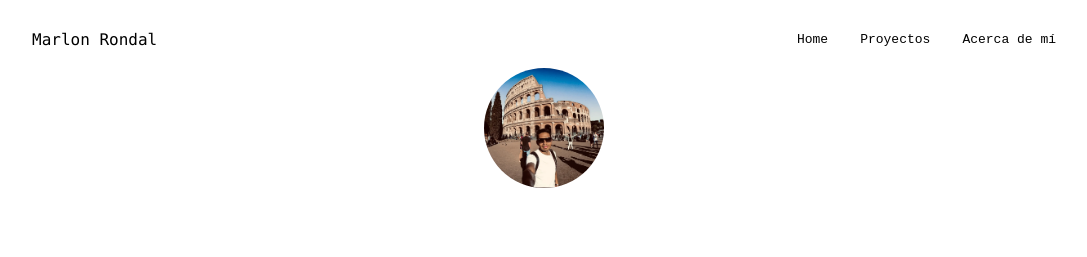
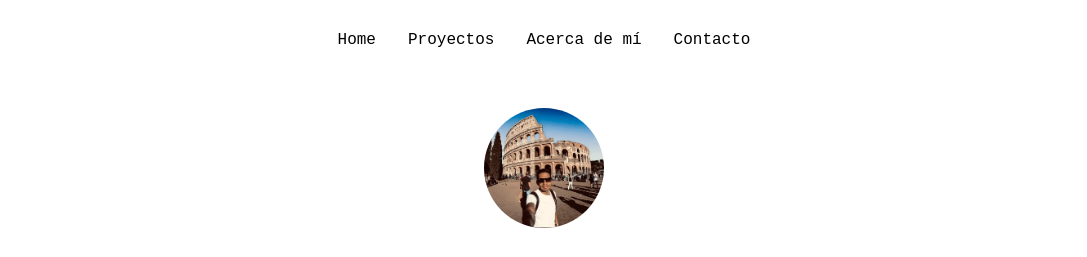
Before and after one commit to marlonrondal/Marlon-Rondal-portfolio, an Astro site: page / in a window 1280 px wide. Shown: the top 257 px of the page, without its empty margins (96-1183 px from the left). Built offline with nearby package versions, Linux system fonts and the light colour scheme; Astro itself is replaced by a stand-in of ours.

Commit message:
cambios en css header ocultar menu hamburguesa en dispositivos moviles

```diff
--- a/src/components/About.astro
+++ b/src/components/About.astro
@@ -16,14 +16,14 @@ import '../styles/about.css';
       <div class="about-containers">
         <!-- Artículo de experiencia -->
         <article class="details-container">
-          <img src="./public/experience.png" alt="Experience icon" class="icon">
+          <img src="../experience.png" alt="Experience icon" class="icon">
           <h3>Experiencia</h3>
           <p>1 año como Desarrollador Front-end</p>
         </article>
 
         <!-- Artículo de educación -->
         <article class="details-container">
-          <img src="./public/education.png" alt="Education icon" class="icon">
+          <img src="../education.png" alt="Education icon" class="icon">
           <h3>Educación</h3>
           <p>Grado superior<br>Mariana Sanz. Desarrollo de aplicaciones Web</p>
         </article>
--- a/src/components/Footer.astro
+++ b/src/components/Footer.astro
@@ -5,7 +5,7 @@ import IconMail from "./icons/IconMail.astro";
 import '../styles/footer.css';
 ---
 
-<footer>
+<footer id="contacto">
     <h2>Contacto</h2>
     <div class="contact">
         <a href="mailto:marlon.benavides23@gmail.com"><IconMail /> Marlon Rondal</a>
--- a/src/components/header.astro
+++ b/src/components/header.astro
@@ -5,7 +5,7 @@ import '../styles/header.css';
 <nav class="nav">
   <div class="nav_container">
 
-    <h1 class="font-mono">Marlon Rondal</h1>
+
     <label class="nav_toggle">
       <input type="checkbox" id="menu_input" class="nav_input">
     </label>
@@ -14,10 +14,13 @@ import '../styles/header.css';
         <a href="/" class="nav_link">Home</a>
       </li>
       <li class="nav_item">
-        <a href="/" class="nav_link">Proyectos</a>
+        <a href="#hero" class="nav_link">Proyectos</a>
       </li>
       <li class="nav_item">
-        <a href="/" class="nav_link">Acerca de mí</a>
+        <a href="#about" class="nav_link">Acerca de mí</a>
+      </li>
+      <li class="nav_item">
+        <a href="#contacto" class="nav_link">Contacto</a>
       </li>
     </ul>
 
--- a/src/components/proyectos.astro
+++ b/src/components/proyectos.astro
@@ -1,13 +1,12 @@
 ---
 import Iconfigma from '../components/icons/Iconfigma.astro'
 import IconGithub from '../components/icons/IconGithub.astro'
-import ProyectoAnimales from '../components/FilesProyecto/ProyectoAnimales.astro'
 
 
 import '../styles/projects.css';
 
 ---
-<section class="wrapper">
+<section class="wrapper" id="hero">
   <p>Navega por mis</p>
   <h2 class="title">Proyectos</h2>
   <div class="card">
--- a/src/layouts/Layout.astro
+++ b/src/layouts/Layout.astro
@@ -34,6 +34,7 @@ const { title } = Astro.props;
 	:root {
 		color-scheme: #ffffff;
 	}
+
 	*,
 	::after,
 	::before{
@@ -46,6 +47,7 @@ const { title } = Astro.props;
 
 
 
+
 	}
 	body{
 		background: #ffffff;
@@ -53,4 +55,5 @@ const { title } = Astro.props;
 		flex-direction: column;
 		justify-content: center;
 
+
 	}
--- a/src/pages/index.astro
+++ b/src/pages/index.astro
@@ -1,5 +1,7 @@
 ---
 import Layout from '../layouts/Layout.astro';
+import Header from '../components/header.astro'; // Importa tu menú de navegación
+
 
 ---
 
--- a/src/styles/header.css
+++ b/src/styles/header.css
@@ -5,11 +5,13 @@ nav {
 
 .nav_container {
     width: min(80%, 1200px);
-    margin: 0 auto;
+    margin: auto;
+    margin-bottom: 40px;
 
     display: flex;
     align-items: center;
-    justify-content: space-between;
+    justify-content: center;
+
     height: 80px;
 
     --icon-toggle-img: url("/public/menu_open.svg");
@@ -34,7 +36,7 @@ nav {
 
     transition: background-image .5s;
 }
-
+/*
 .nav_input {
     display: none;
 }
@@ -44,14 +46,11 @@ nav {
     position: fixed;
     inset: 0;
     font-family: monospace;
-
-
     display: grid;
     place-content: center;
     gap: 2rem;
     text-align: center;
-
-    background-color: rgb(0, 0, 0); /* Fondo transparente por defecto */
+    background-color: rgb(0, 0, 0); /
     list-style: none;
     padding: 1.5rem 5%;
 
@@ -60,14 +59,14 @@ nav {
 }
 /* Estado activo del menú móvil */
 
-
+/*
 .nav_link {
 
     color: #ffffff;
     text-decoration: none;
 }
 
-@media (width > 800px) {
+@media (min-width: 800px) {
 
 .nav_container {
 	--transform-menu-links: translate(0);
@@ -78,6 +77,7 @@ nav {
 }
 .nav_link{
 	color: #000;
+
 }
 
 .nav_list {
@@ -91,3 +91,31 @@ nav {
 }
 }
 /*final nav*/
+
+/* Ocultar el menú y el toggle en pantallas pequeñas */
+@media (max-width: 800px) {
+    .nav_toggle,
+    .nav_list {
+      display: none;
+    }
+  }
+
+  /* Mostrar el menú en pantallas grandes */
+  @media (min-width: 801px) {
+    .nav_list {
+      display: flex;
+      list-style: none;
+      gap: 2rem;
+      align-items: center;
+      scroll-behavior: smooth;
+    }
+
+    .nav_link {
+      color: #000;
+      text-decoration: none;
+    }
+
+    .nav_toggle {
+      display: none; /* Ocultar el botón de hamburguesa en pantallas grandes */
+    }
+  }
```
